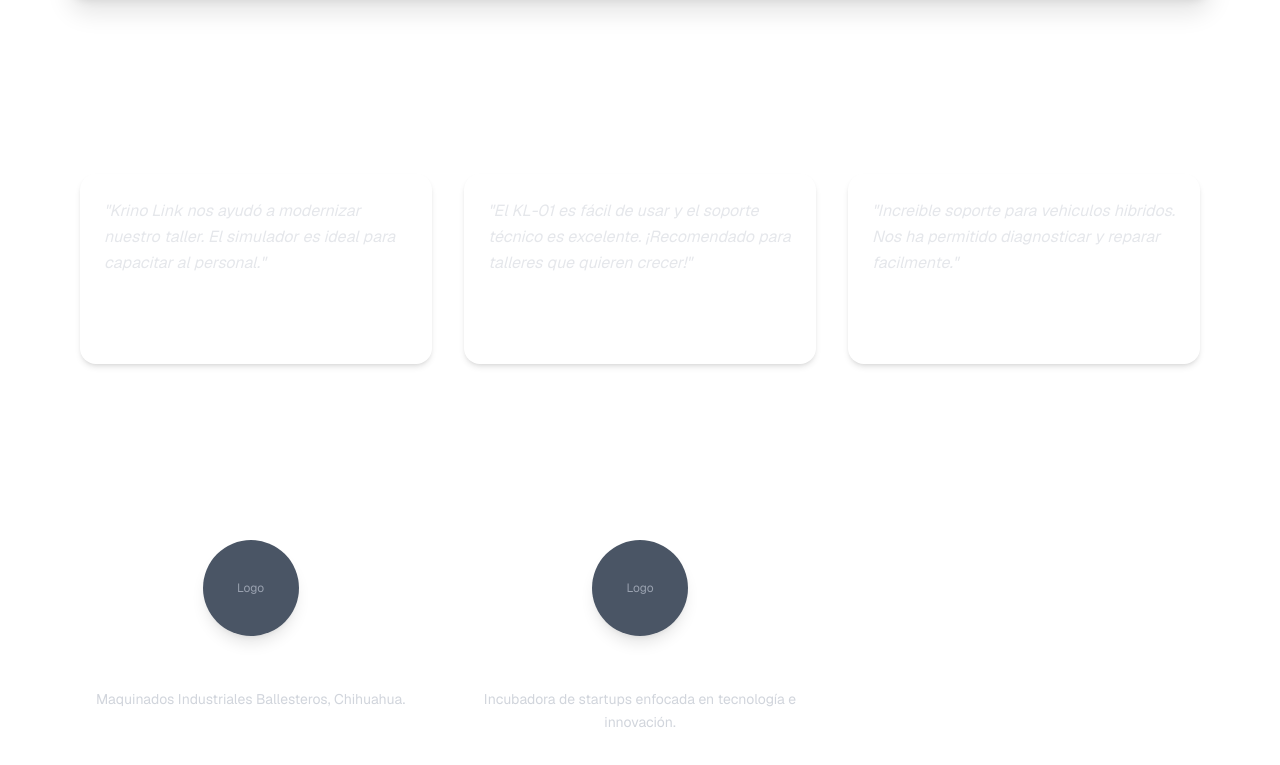
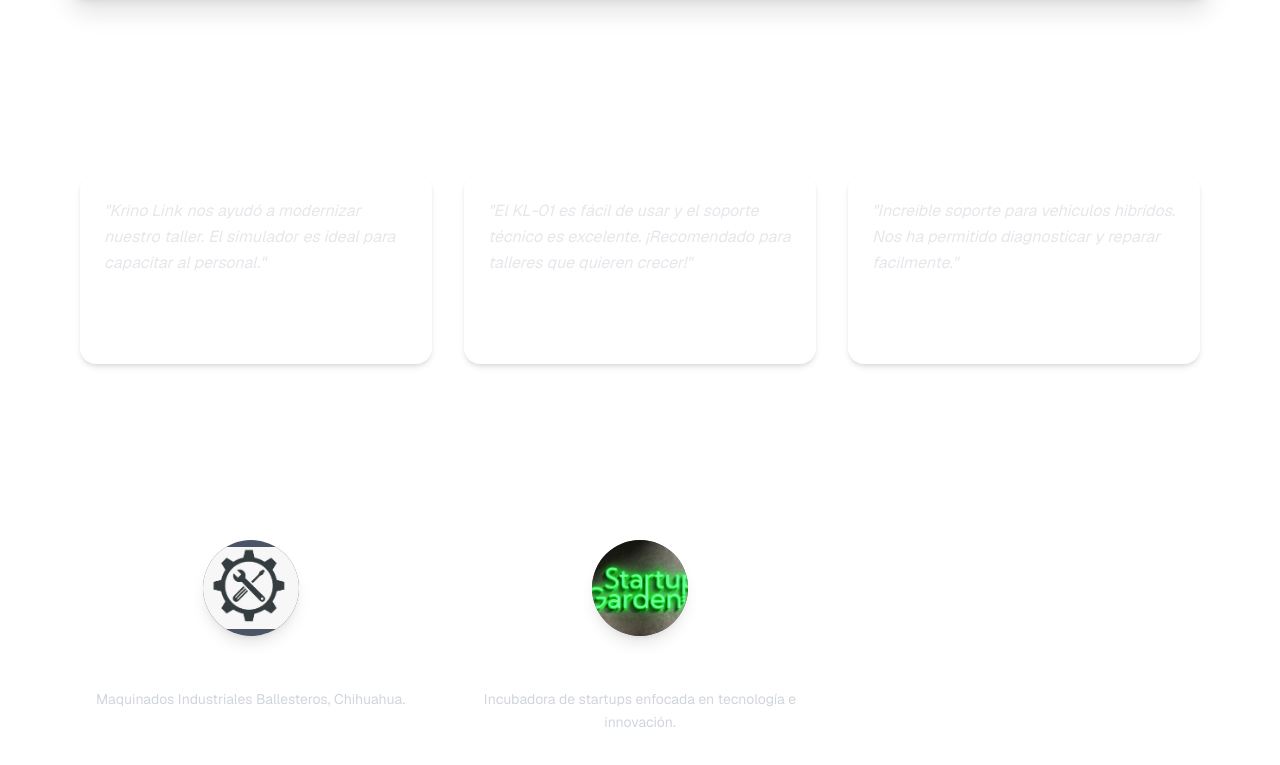
Before and after one commit to IramMcFly/krino-link, a Next.js app: page / in a window 1280 px wide. Shown: the part 2659-3424 px from the top of the page. Built offline with nearby package versions, Linux system fonts and the light colour scheme.

Commit message:
sponsors

```diff
--- a/components/landingpage.jsx
+++ b/components/landingpage.jsx
@@ -25,21 +25,25 @@ const features = [
 		icon: <FaRocket size={32} className="text-krino-red" />,
 		title: "Tecnología de Punta",
 		desc: "Equipos OBD2 diseñados para el diagnóstico avanzado de vehículos eléctricos e híbridos.",
+		link: "/" // misma página
 	},
 	{
 		icon: <FaMobileAlt size={32} className="text-krino-yellow" />,
 		title: "Simulador Interactivo",
 		desc: "Experimenta el diagnóstico antes de comprar con nuestro simulador web.",
+		link: "/Simulador"
 	},
 	{
 		icon: <FaShoppingCart size={32} className="text-sky-400" />,
 		title: "Tienda Especializada",
 		desc: "Compra dispositivos certificados y recibe asesoría personalizada para tu taller.",
+		link: "/Tienda"
 	},
 	{
 		icon: <FaShieldAlt size={32} className="text-green-500" />,
 		title: "Soporte y Garantía",
 		desc: "Atención postventa, actualizaciones y garantía directa con nuestro equipo técnico.",
+		link: "#contacto"
 	},
 ];
 
@@ -103,11 +107,13 @@ const equipo = [
 const sponsors = [
 	{
 		title: "MIB",
-		desc: "Maquinados Industriales Ballesteros, Chihuahua."
+		desc: "Maquinados Industriales Ballesteros, Chihuahua.",
+		image: "/images/sponsor/maquinadosindustriales.jpg"
 	},
 	{
 		title: "Startup Garden",
-		desc: "Incubadora de startups enfocada en tecnología e innovación."
+		desc: "Incubadora de startups enfocada en tecnología e innovación.",
+		image: "/images/sponsor/startupgarden.png"
 	}
 ];
 
@@ -220,16 +226,17 @@ const LandingPage = () => (
 			</h2>
 			<div className="grid grid-cols-1 md:grid-cols-2 gap-6 md:gap-8">
 				{features.map((f, i) => (
-					<div
+					<a
 						key={i}
-						className="flex flex-col sm:flex-row items-start gap-4 bg-krino-card rounded-2xl p-6 shadow-md hover:shadow-xl hover:scale-[1.015] transition-all duration-300"
+						href={f.link}
+						className="flex flex-col sm:flex-row items-start gap-4 bg-krino-card rounded-2xl p-6 shadow-md hover:shadow-xl hover:scale-[1.015] transition-all duration-300 cursor-pointer"
 					>
 						<div className="flex-shrink-0 mb-2 sm:mb-0">{f.icon}</div>
 						<div className="flex-1">
 							<h3 className="text-base md:text-lg font-semibold text-white mb-2">{f.title}</h3>
 							<p className="text-gray-300 text-sm md:text-base leading-relaxed">{f.desc}</p>
 						</div>
-					</div>
+					</a>
 				))}
 			</div>
 		</section>
@@ -259,9 +266,12 @@ const LandingPage = () => (
 			<div className="grid grid-cols-1 sm:grid-cols-2 md:grid-cols-3 gap-8 md:gap-12">
 				{sponsors.map((sponsor, i) => (
 					<div key={i} className="flex flex-col items-center text-center">
-						<div className="w-20 h-20 md:w-24 md:h-24 rounded-full bg-gray-600 flex items-center justify-center mb-4 shadow-lg">
-							{/* Placeholder para logos de sponsors */}
-							<span className="text-gray-400 text-xs">Logo</span>
+						<div className="w-20 h-20 md:w-24 md:h-24 rounded-full bg-gray-600 flex items-center justify-center mb-4 shadow-lg overflow-hidden">
+							<img
+								src={sponsor.image}
+								alt={sponsor.title + " logo"}
+								className="object-contain w-full h-full"
+							/>
 						</div>
 						<h4 className="text-base md:text-lg font-medium text-white mb-2">{sponsor.title}</h4>
 						<p className="text-gray-300 text-sm leading-relaxed">{sponsor.desc}</p>
```
Also changed, not shown: public/images/sponsor/maquinadosindustriales.jpg (added), public/images/sponsor/startupgarden.png (added).
